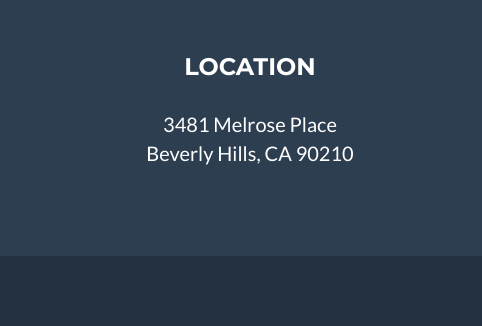
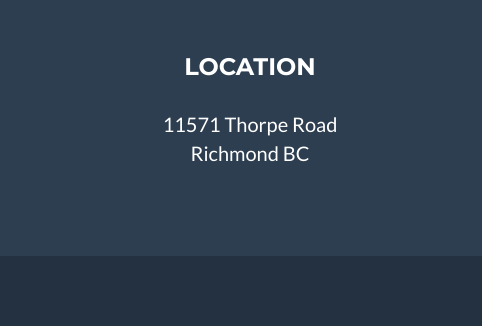
Before and after one commit to nelchan18/Example123, a website: page index.html in a window 1280 px wide. Shown: the part 3048-3374 px from the top of the page, 0-482 px from the left. Drawn offline with nearby package versions, Linux system fonts and the light colour scheme.

Commit message:
location

```diff
--- a/index.html
+++ b/index.html
@@ -244,8 +244,8 @@
                 <div class="row">
                     <div class="footer-col col-md-4">
                         <h3>Location</h3>
-                        <p>3481 Melrose Place
-                            <br>Beverly Hills, CA 90210</p>
+                        <p>11571 Thorpe Road
+                            <br>Richmond BC</p>
                     </div>
                     <div class="footer-col col-md-4">
                         <h3>Around the Web</h3>
```
